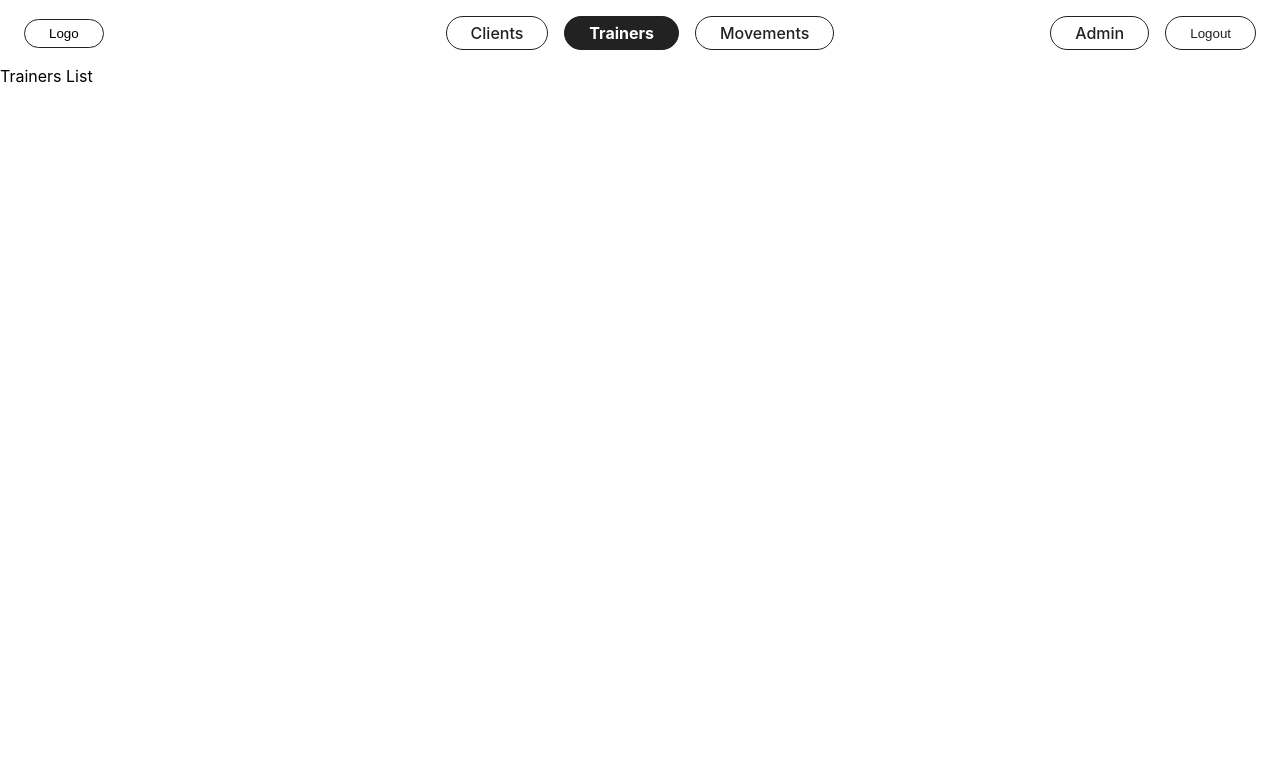
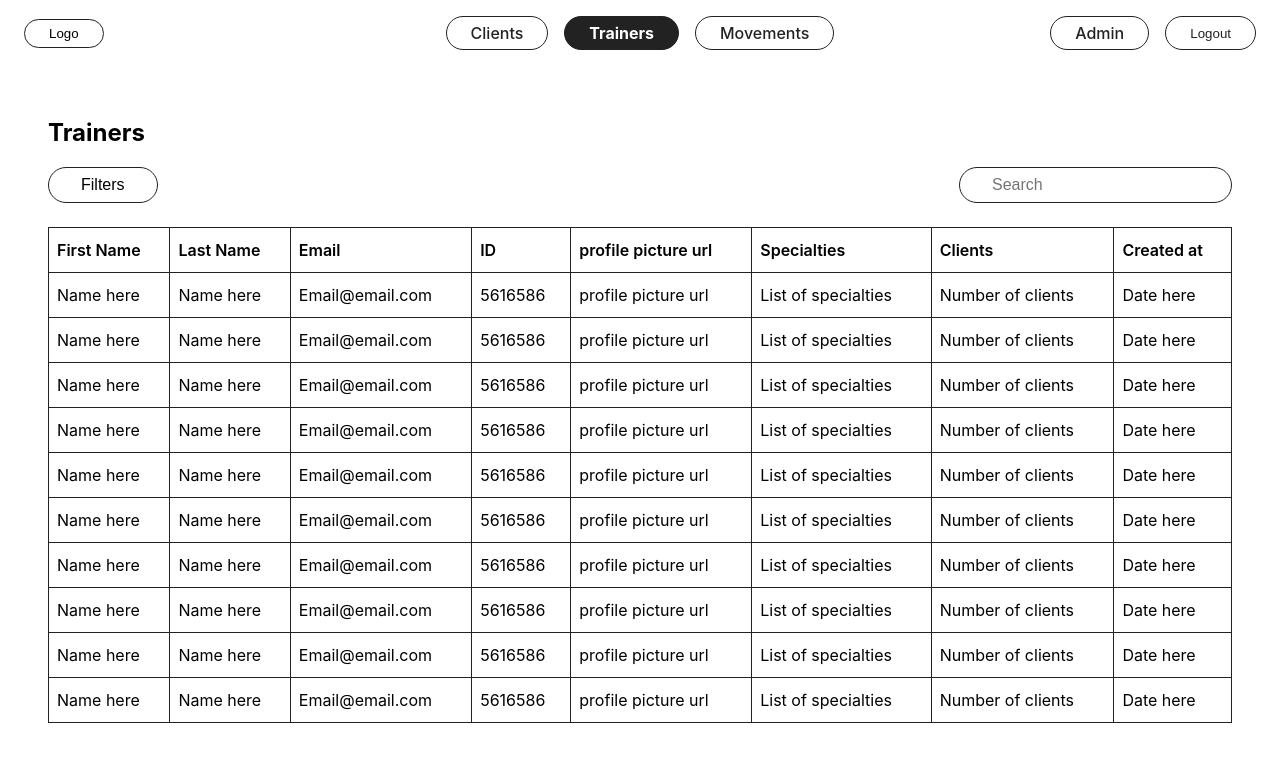
Before and after one commit to abenson07/becca-workout, a React (Create React App) app in the folder admin-dashboard/: page /trainer in a window 1280 px wide. Shown: the top 762 px of the page. Built offline with nearby package versions, Linux system fonts and the light colour scheme.

Commit message:
Add Trainers, Admins, and Movements tables with search and sort

```diff
--- a/admin-dashboard/src/components/Admin.js
+++ b/admin-dashboard/src/components/Admin.js
@@ -1,7 +1,88 @@
-import React from 'react';
+import React, { useState } from 'react';
+import './Clients.css';
+
+const columns = [
+  { key: 'firstName', label: 'First Name' },
+  { key: 'lastName', label: 'Last Name' },
+  { key: 'email', label: 'Email' },
+  { key: 'id', label: 'ID' },
+  { key: 'createdAt', label: 'Created at' },
+];
+
+const mockAdmins = Array.from({ length: 10 }).map((_, i) => ({
+  firstName: 'Name here',
+  lastName: 'Name here',
+  email: 'Email@email.com',
+  id: '5616586',
+  createdAt: 'Date here',
+}));
 
 function Admin() {
-  return <div>Admin Management</div>;
+  const [search, setSearch] = useState('');
+  const [sortCol, setSortCol] = useState('');
+  const [sortDir, setSortDir] = useState('asc');
+
+  const filtered = mockAdmins.filter(row =>
+    columns.some(col =>
+      row[col.key].toLowerCase().includes(search.toLowerCase())
+    )
+  );
+
+  const sorted = [...filtered].sort((a, b) => {
+    if (!sortCol) return 0;
+    if (a[sortCol] < b[sortCol]) return sortDir === 'asc' ? -1 : 1;
+    if (a[sortCol] > b[sortCol]) return sortDir === 'asc' ? 1 : -1;
+    return 0;
+  });
+
+  function handleSort(col) {
+    if (sortCol === col) {
+      setSortDir(sortDir === 'asc' ? 'desc' : 'asc');
+    } else {
+      setSortCol(col);
+      setSortDir('asc');
+    }
+  }
+
+  return (
+    <div className="clients-page">
+      <h2>Admins</h2>
+      <div className="clients-controls">
+        <button className="clients-filter-btn">Filters</button>
+        <input
+          className="clients-search"
+          placeholder="Search"
+          value={search}
+          onChange={e => setSearch(e.target.value)}
+        />
+      </div>
+      <table className="clients-table">
+        <thead>
+          <tr>
+            {columns.map(col => (
+              <th
+                key={col.key}
+                onClick={() => handleSort(col.key)}
+                style={{ cursor: 'pointer', userSelect: 'none' }}
+              >
+                {col.label}
+                {sortCol === col.key ? (sortDir === 'asc' ? ' ▲' : ' ▼') : ''}
+              </th>
+            ))}
+          </tr>
+        </thead>
+        <tbody>
+          {sorted.map((c, i) => (
+            <tr key={i}>
+              {columns.map(col => (
+                <td key={col.key}>{c[col.key]}</td>
+              ))}
+            </tr>
+          ))}
+        </tbody>
+      </table>
+    </div>
+  );
 }
 
 export default Admin;
--- a/admin-dashboard/src/components/Movements.js
+++ b/admin-dashboard/src/components/Movements.js
@@ -1,7 +1,90 @@
-import React from 'react';
+import React, { useState } from 'react';
+import './Clients.css';
+
+const columns = [
+  { key: 'name', label: 'Name' },
+  { key: 'category', label: 'Category' },
+  { key: 'description', label: 'Description' },
+  { key: 'id', label: 'ID' },
+  { key: 'profilePic', label: 'profile picture url' },
+  { key: 'createdAt', label: 'Created at' },
+];
+
+const mockMovements = Array.from({ length: 10 }).map((_, i) => ({
+  name: 'Movement name',
+  category: 'Category',
+  description: 'Description here',
+  id: '123456',
+  profilePic: 'profile picture url',
+  createdAt: 'Date here',
+}));
 
 function Movements() {
-  return <div>Movements List</div>;
+  const [search, setSearch] = useState('');
+  const [sortCol, setSortCol] = useState('');
+  const [sortDir, setSortDir] = useState('asc');
+
+  const filtered = mockMovements.filter(row =>
+    columns.some(col =>
+      row[col.key].toLowerCase().includes(search.toLowerCase())
+    )
+  );
+
+  const sorted = [...filtered].sort((a, b) => {
+    if (!sortCol) return 0;
+    if (a[sortCol] < b[sortCol]) return sortDir === 'asc' ? -1 : 1;
+    if (a[sortCol] > b[sortCol]) return sortDir === 'asc' ? 1 : -1;
+    return 0;
+  });
+
+  function handleSort(col) {
+    if (sortCol === col) {
+      setSortDir(sortDir === 'asc' ? 'desc' : 'asc');
+    } else {
+      setSortCol(col);
+      setSortDir('asc');
+    }
+  }
+
+  return (
+    <div className="clients-page">
+      <h2>Movements</h2>
+      <div className="clients-controls">
+        <button className="clients-filter-btn">Filters</button>
+        <input
+          className="clients-search"
+          placeholder="Search"
+          value={search}
+          onChange={e => setSearch(e.target.value)}
+        />
+      </div>
+      <table className="clients-table">
+        <thead>
+          <tr>
+            {columns.map(col => (
+              <th
+                key={col.key}
+                onClick={() => handleSort(col.key)}
+                style={{ cursor: 'pointer', userSelect: 'none' }}
+              >
+                {col.label}
+                {sortCol === col.key ? (sortDir === 'asc' ? ' ▲' : ' ▼') : ''}
+              </th>
+            ))}
+          </tr>
+        </thead>
+        <tbody>
+          {sorted.map((c, i) => (
+            <tr key={i}>
+              {columns.map(col => (
+                <td key={col.key}>{c[col.key]}</td>
+              ))}
+            </tr>
+          ))}
+        </tbody>
+      </table>
+    </div>
+  );
 }
 
 export default Movements;
--- a/admin-dashboard/src/components/Trainers.js
+++ b/admin-dashboard/src/components/Trainers.js
@@ -1,7 +1,94 @@
-import React from 'react';
+import React, { useState } from 'react';
+import './Clients.css';
+
+const columns = [
+  { key: 'firstName', label: 'First Name' },
+  { key: 'lastName', label: 'Last Name' },
+  { key: 'email', label: 'Email' },
+  { key: 'id', label: 'ID' },
+  { key: 'profilePic', label: 'profile picture url' },
+  { key: 'specialties', label: 'Specialties' },
+  { key: 'clients', label: 'Clients' },
+  { key: 'createdAt', label: 'Created at' },
+];
+
+const mockTrainers = Array.from({ length: 10 }).map((_, i) => ({
+  firstName: 'Name here',
+  lastName: 'Name here',
+  email: 'Email@email.com',
+  id: '5616586',
+  profilePic: 'profile picture url',
+  specialties: 'List of specialties',
+  clients: 'Number of clients',
+  createdAt: 'Date here',
+}));
 
 function Trainers() {
-  return <div>Trainers List</div>;
+  const [search, setSearch] = useState('');
+  const [sortCol, setSortCol] = useState('');
+  const [sortDir, setSortDir] = useState('asc');
+
+  const filtered = mockTrainers.filter(row =>
+    columns.some(col =>
+      row[col.key].toLowerCase().includes(search.toLowerCase())
+    )
+  );
+
+  const sorted = [...filtered].sort((a, b) => {
+    if (!sortCol) return 0;
+    if (a[sortCol] < b[sortCol]) return sortDir === 'asc' ? -1 : 1;
+    if (a[sortCol] > b[sortCol]) return sortDir === 'asc' ? 1 : -1;
+    return 0;
+  });
+
+  function handleSort(col) {
+    if (sortCol === col) {
+      setSortDir(sortDir === 'asc' ? 'desc' : 'asc');
+    } else {
+      setSortCol(col);
+      setSortDir('asc');
+    }
+  }
+
+  return (
+    <div className="clients-page">
+      <h2>Trainers</h2>
+      <div className="clients-controls">
+        <button className="clients-filter-btn">Filters</button>
+        <input
+          className="clients-search"
+          placeholder="Search"
+          value={search}
+          onChange={e => setSearch(e.target.value)}
+        />
+      </div>
+      <table className="clients-table">
+        <thead>
+          <tr>
+            {columns.map(col => (
+              <th
+                key={col.key}
+                onClick={() => handleSort(col.key)}
+                style={{ cursor: 'pointer', userSelect: 'none' }}
+              >
+                {col.label}
+                {sortCol === col.key ? (sortDir === 'asc' ? ' ▲' : ' ▼') : ''}
+              </th>
+            ))}
+          </tr>
+        </thead>
+        <tbody>
+          {sorted.map((c, i) => (
+            <tr key={i}>
+              {columns.map(col => (
+                <td key={col.key}>{c[col.key]}</td>
+              ))}
+            </tr>
+          ))}
+        </tbody>
+      </table>
+    </div>
+  );
 }
 
 export default Trainers;
```
